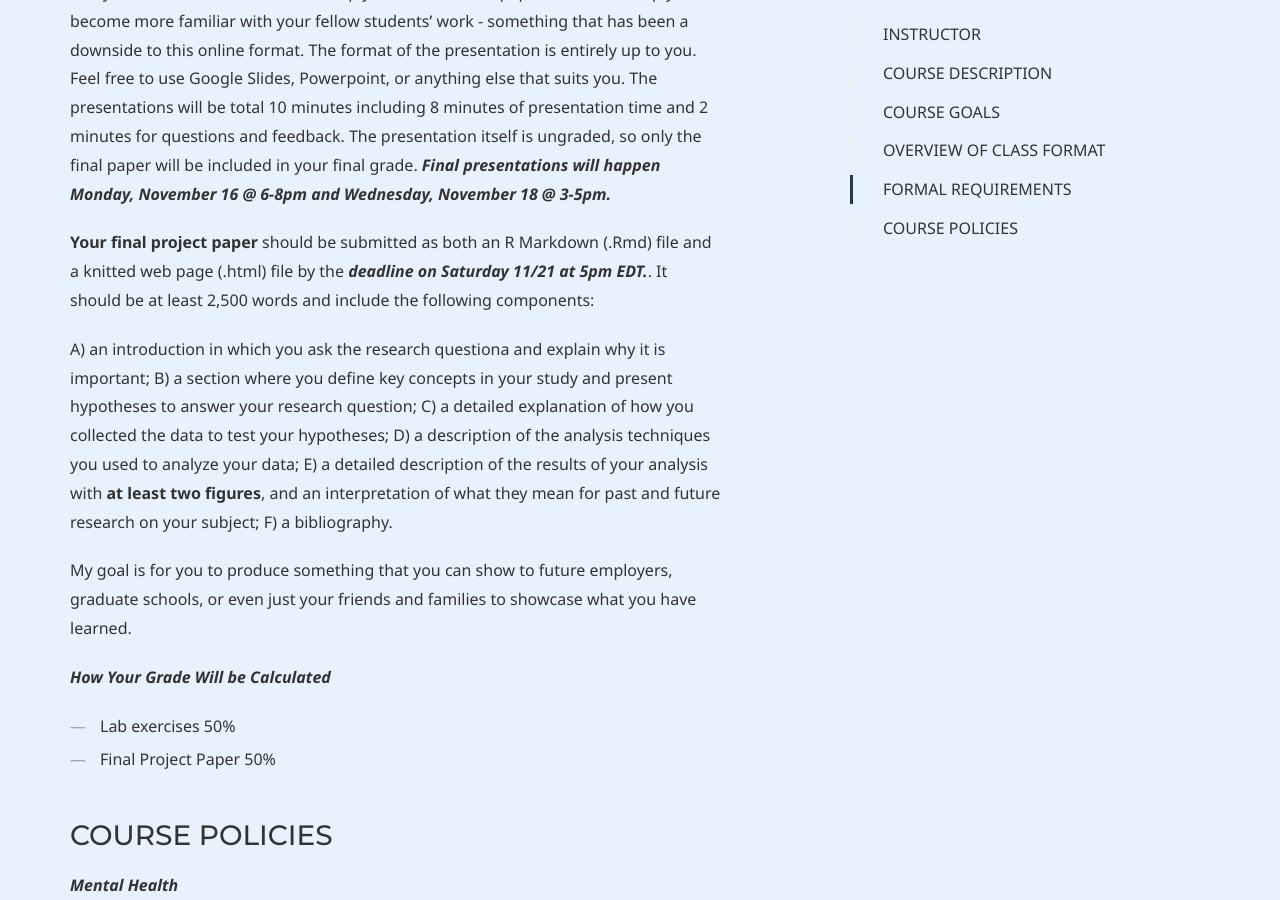
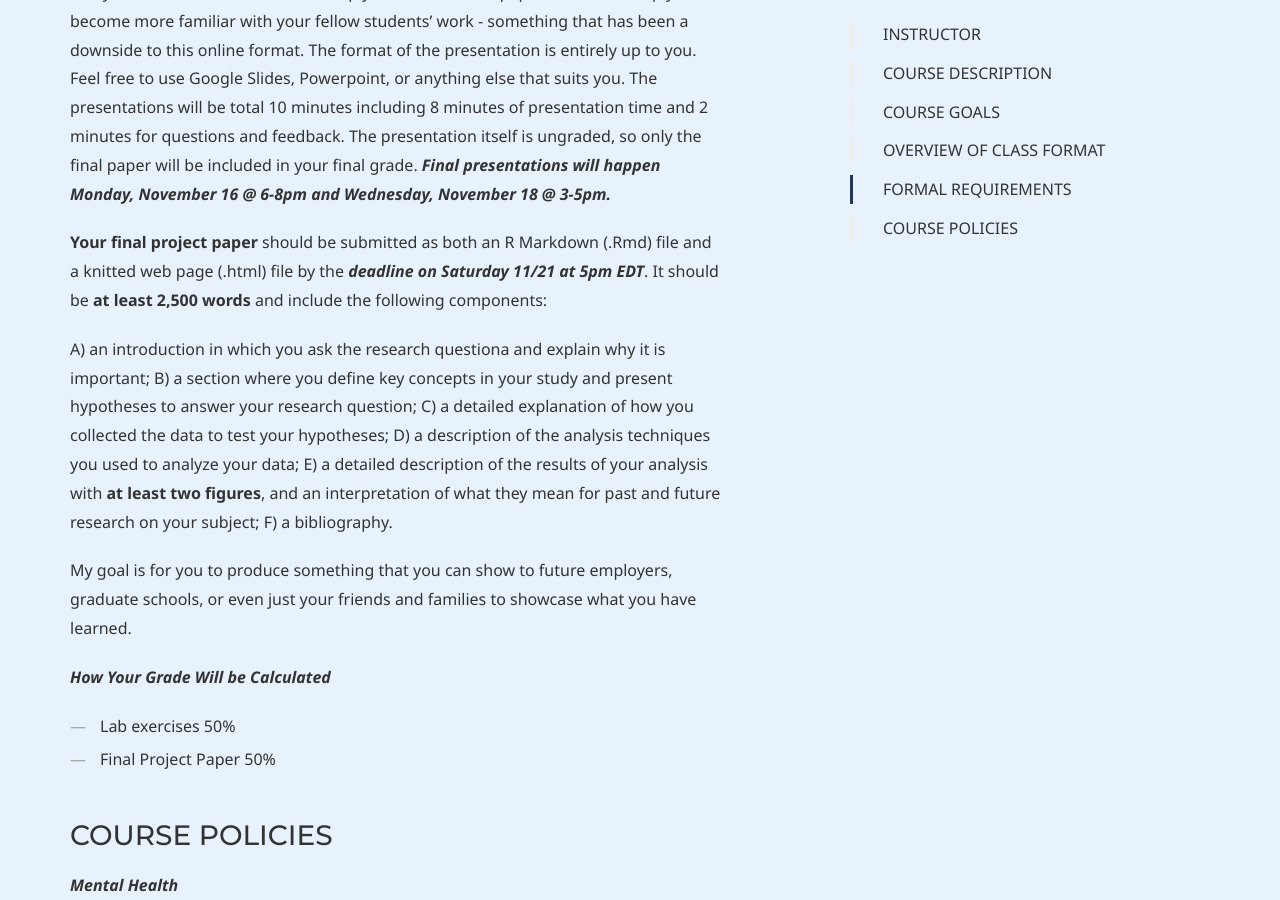
Before and after one commit to dssoc/dssoc.github.io, a Jekyll site: the page built from course.md, in a window 1280 px wide and 900 px high, scrolled down 6223 px. Built offline with Jekyll 4.4.1, drawn with Linux system fonts in a browser that asks for light colours; some web fonts are replaced.

Commit message:
gramma/bold

```diff
--- a/course.md
+++ b/course.md
@@ -119,7 +119,7 @@ The final project will consist of two parts: a final presentation and a final pa
 **Your final project presentation** will be an opportunity to get feedback from Prof. Bail and your fellow students that can help you write a better paper. It will also help you become more familiar with your fellow students' work - something that has been a downside to this online format. The format of the presentation is entirely up to you. Feel free to use Google Slides, Powerpoint, or anything else that suits you. The presentations will be total 10 minutes including 8 minutes of presentation time and 2 minutes for questions and feedback. The presentation itself is ungraded, so only the final paper will be included in your final grade. ***Final presentations will happen Monday, November 16 @ 6-8pm and Wednesday, November 18 @ 3-5pm.***
 
 
-**Your final project paper** should be submitted as both an R Markdown (.Rmd) file and a knitted web page (.html) file by the ***deadline on Saturday 11/21 at 5pm EDT.***. It should be at least 2,500 words and include the following components:
+**Your final project paper** should be submitted as both an R Markdown (.Rmd) file and a knitted web page (.html) file by the ***deadline on Saturday 11/21 at 5pm EDT***. It should be **at least 2,500 words** and include the following components:
 
 A) an introduction in which you ask the research questiona and explain why it is important;
 B) a section where you define key concepts in your study and present hypotheses to answer your research question;
```
